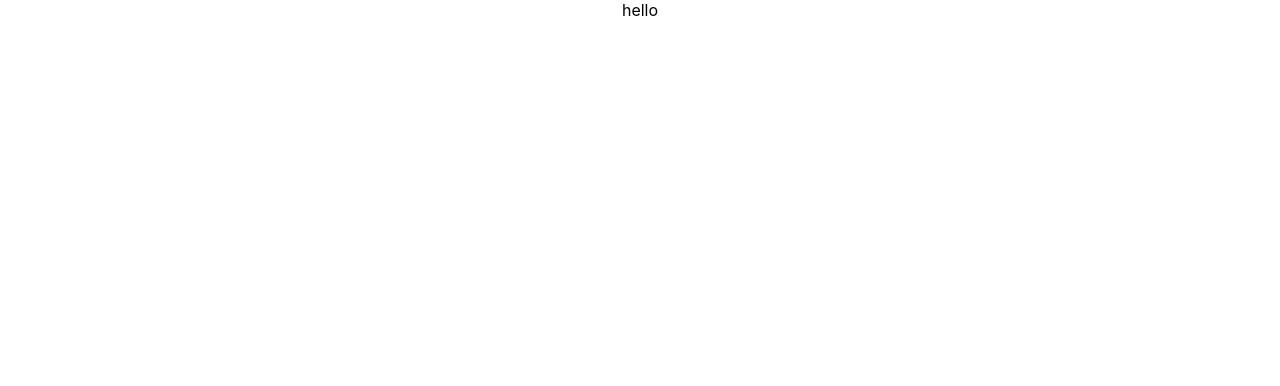
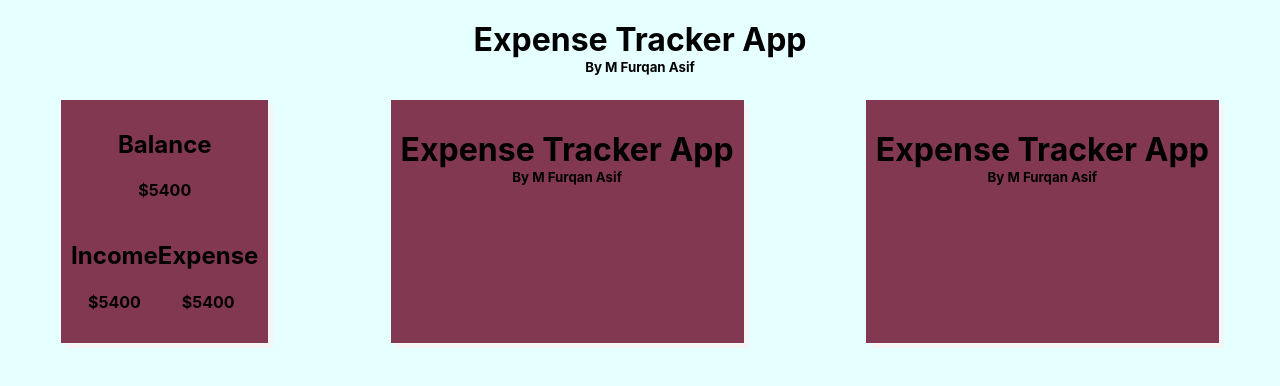
Before and after one commit to mfurqanasif/expense-tracker, a React (Create React App) app: page / in a window 1280 px wide. Shown: the top 386 px of the page. Built offline with nearby package versions, Linux system fonts and the light colour scheme.

Commit message:
added few conponents

```diff
--- a/src/App.css
+++ b/src/App.css
@@ -1,38 +1,26 @@
 .App {
   text-align: center;
 }
+.sm{
+  margin : 0 auto;
+}
+body{
+  background-color: #e6ffff;
+}
+.container{
+  display: flex;
+  flex-direction: row;
 
-.App-logo {
-  height: 40vmin;
-  pointer-events: none;
+}
+.income{
+  display: flex;
+  flex-direction: row;
 }
 
-@media (prefers-reduced-motion: no-preference) {
-  .App-logo {
-    animation: App-logo-spin infinite 20s linear;
-  }
+.subcontainer{
+  margin : 25px auto;
+  padding : 10px;
+  background-color: rgb(129, 56, 80);
+
+  box-shadow :5px 5px whitesmoke;
 }
-
-.App-header {
-  background-color: #282c34;
-  min-height: 100vh;
-  display: flex;
-  flex-direction: column;
-  align-items: center;
-  justify-content: center;
-  font-size: calc(10px + 2vmin);
-  color: white;
-}
-
-.App-link {
-  color: #61dafb;
-}
-
-@keyframes App-logo-spin {
-  from {
-    transform: rotate(0deg);
-  }
-  to {
-    transform: rotate(360deg);
-  }
-}
--- a/src/App.js
+++ b/src/App.js
@@ -1,10 +1,24 @@
 import React from 'react';
 import './App.css';
+import Header from './components/Header';
+import AccountInfo from './components/accountinfo.js';
+import History from './components/History';
+import Transaction from './components/Transaction.js'
 
 function App() {
   return (
     <div className="App">
-   hello
+      <Header />
+      <div className = 'container'>
+
+        <AccountInfo />
+        <History />
+        <Transaction />
+
+
+
+      </div>
+
     </div>
   );
 }
--- /dev/null
+++ b/src/components/Header.js
@@ -0,0 +1,14 @@
+import React from 'react';
+
+function Header(){
+
+    return(
+        <div >
+            <br/>
+        <h1 className='sm'>Expense Tracker App</h1>
+        <h5 className='sm'>By M Furqan Asif</h5>
+        </div>
+    );
+}
+
+export default Header;
--- /dev/null
+++ b/src/components/History.js
@@ -0,0 +1,14 @@
+import React from 'react';
+
+function History(){
+
+    return(
+        <div className="subcontainer">
+            <br/>
+        <h1 className='sm'>Expense Tracker App</h1>
+        <h5 className='sm'>By M Furqan Asif</h5>
+        </div>
+    );
+}
+
+export default History;
--- /dev/null
+++ b/src/components/Transaction.js
@@ -0,0 +1,14 @@
+import React from 'react';
+
+function Transaction(){
+
+    return(
+        <div className="subcontainer" >
+            <br/>
+        <h1 className='sm'>Expense Tracker App</h1>
+        <h5 className='sm'>By M Furqan Asif</h5>
+        </div>
+    );
+}
+
+export default Transaction;
--- /dev/null
+++ b/src/components/accountinfo.js
@@ -0,0 +1,24 @@
+import React from 'react';
+
+function AccountInfo(){
+
+    return(
+        <div className="subcontainer">
+            <h2>Balance</h2>
+            <h4>$5400</h4>
+                <div className='income'>
+                    <span>
+                    <h2>Income</h2>
+                    <h4>$5400</h4>
+                </span>
+                <span>
+                    <h2>Expense</h2>
+                    <h4>$5400</h4>
+                </span>
+        </div>
+
+        </div>
+    );
+}
+
+export default AccountInfo;
```
Also changed, not shown: src/h.html (added, +18 -0 lines).
